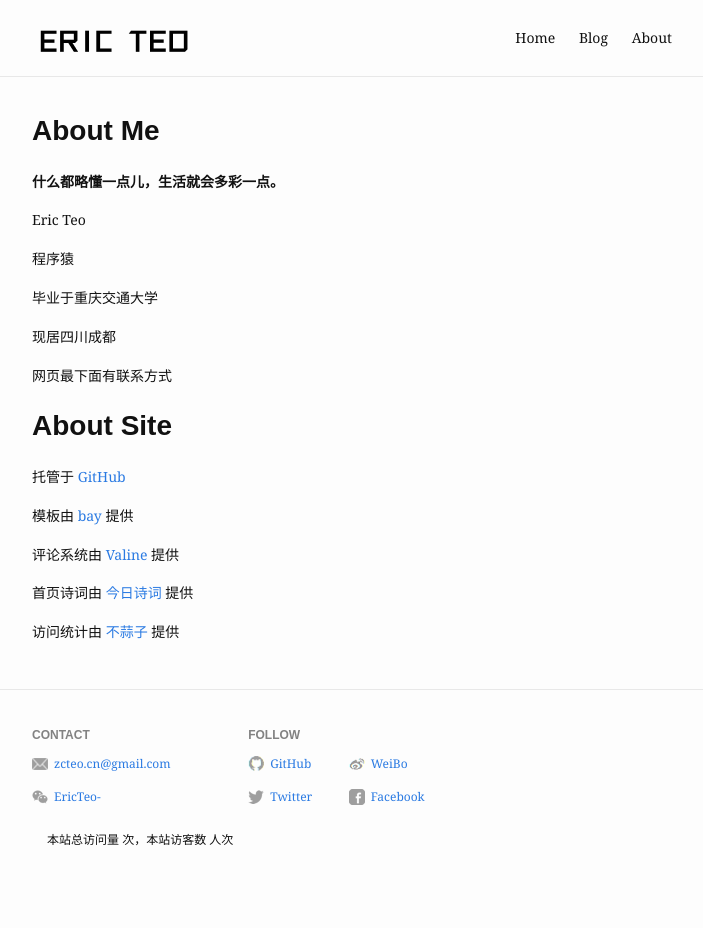
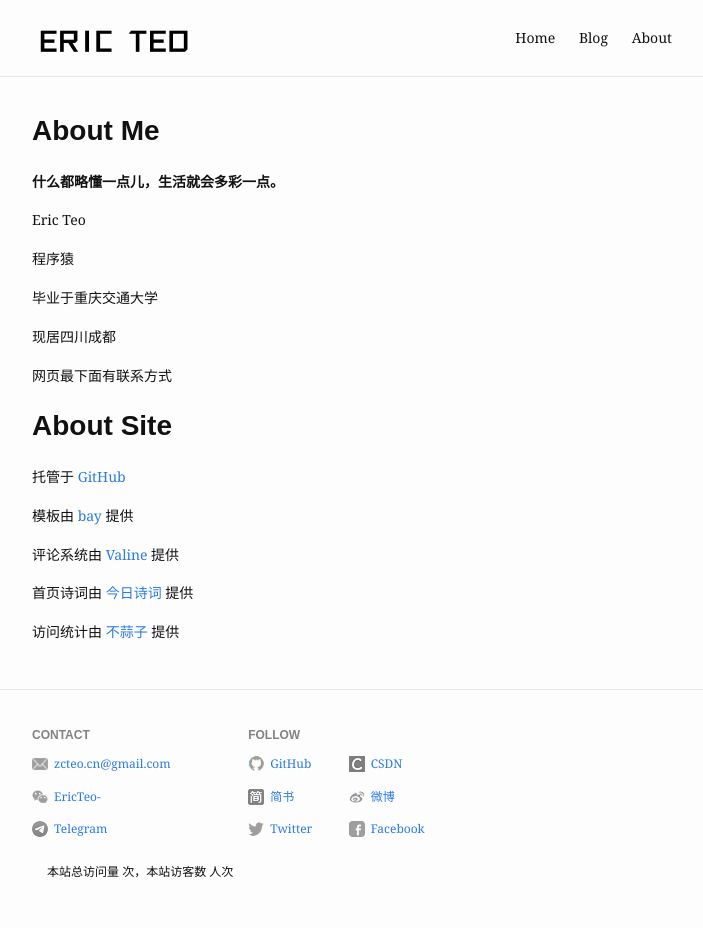
Before and after one commit to zcteo/bay, a Jekyll site: the page built from about.md, in a window 1280 px wide. Shown: the whole page, without its empty margins (288-991 px from the left). Built offline with Jekyll 4.4.1, drawn with Linux system fonts in a browser that asks for light colours; comment, search, counter and statistics services are not loaded; before the commit the page ends 900 px from its top, so only the background shows below that.

Commit message:
增加更多联系方式

```diff
--- a/_config.yml
+++ b/_config.yml
@@ -16,10 +16,18 @@ footer:
     - name: WeChat
       value: EricTeo-
       link: "#"
+    - name: Telegram
+      link: https://t.me/zcteo6
   follow:
     - name: GitHub
       link: https://github.com/zcteo
+    - name: CSDN
+      link: https://blog.csdn.net/zcteo
+    - name: jianshu
+      value: 简书
+      link: https://www.jianshu.com/u/031f77f21bd3
     - name: WeiBo
+      value: 微博
       link: https://weibo.com/u/6664803739
     - name: Twitter
       link: https://twitter.com/zcteo
--- a/_sass/_base.scss
+++ b/_sass/_base.scss
@@ -147,10 +147,9 @@ blockquote {
 pre,
 code {
   font-size: 15px;
-  border: 1px solid #333333;
+  border: 1px solid $grey-color-light;
   border-radius: 3px;
-  background-color: #333333;
-  color: #B8BFC6;
+  background-color: #eef;
 }
 
 code {
```
Also changed, not shown: assets/img/icons/csdn.png (added), assets/img/icons/csdn@2x.png (added), assets/img/icons/jianshu.png (added), assets/img/icons/jianshu@2x.png (added), assets/img/icons/telegram.png (added), assets/img/icons/telegram@2x.png (added).
